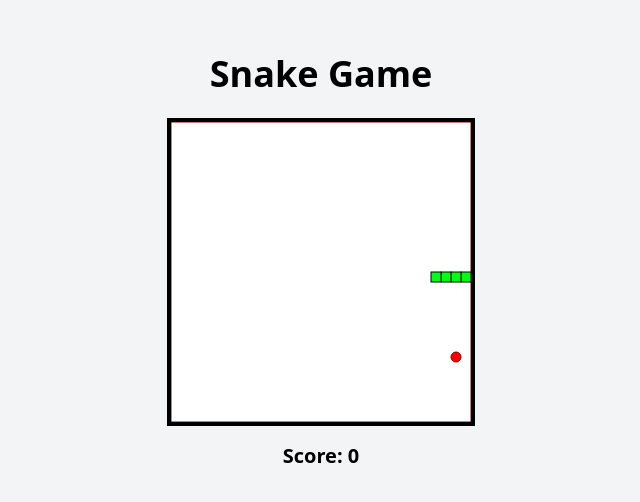
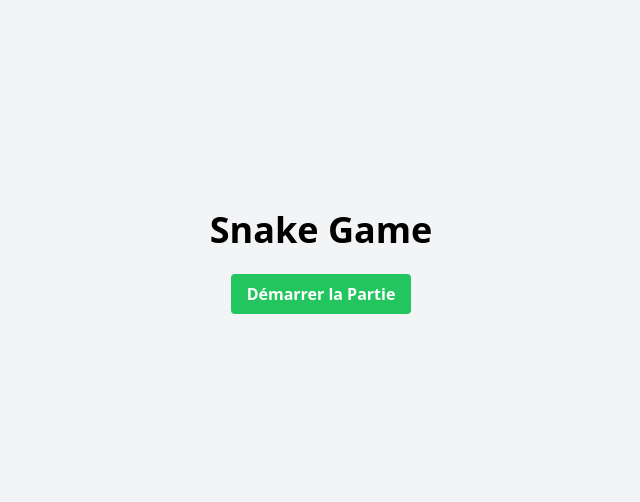
Before and after one commit to julienyassef/snake-s-game, a React (Create React App) app: page / in a window 1280 px wide. Shown: the part 138-640 px from the top of the page, without its empty margins (319-959 px from the left). Built offline with nearby package versions, Linux system fonts and the light colour scheme.

Commit message:
création bouton démarrer

```diff
--- a/src/App.tsx
+++ b/src/App.tsx
@@ -1,6 +1,8 @@
 import React, { useState, useEffect, useCallback } from 'react';
 import GameBoard from './components/GameBoard/GameBoard';
 import Score from './components/Score/Score';
+import StartButton from './components/StartButton';
+
 interface SnakePart {
   x: number;
   y: number;
@@ -18,7 +20,13 @@ const App: React.FC = () => {
   const [pommeX, setPommeX] = useState(0);
   const [pommeY, setPommeY] = useState(0);
   const [score, setScore] = useState(0);
-  const [stopGame, setStopGame] = useState(false);
+  const [stopGame, setStopGame] = useState(true);
+  const [isGameStarted, setIsGameStarted] = useState(false);
+
+  const startGame = () => {
+    setIsGameStarted(true);
+    setStopGame(false);
+  };
 
   // Fonction pour générer une position aléatoire
   const randomPosition = () => {
@@ -39,8 +47,8 @@ const App: React.FC = () => {
 
   const handleGameOver = () => {
     setStopGame(true);
-    alert('Game Over! Appuyez sur "OK" pour recommencer.');
-    window.location.reload();
+    // alert('Game Over! Appuyez sur "OK" pour recommencer.');
+    // window.location.reload();
   };
 
   const handleSnakeMove = (newSnake: SnakePart[]) => {
@@ -60,6 +68,10 @@ const App: React.FC = () => {
   return (
     <div className="flex flex-col items-center justify-center h-screen bg-gray-100">
       <h1 className="text-4xl font-bold mb-6">Snake Game</h1>
+      {!isGameStarted ? (
+        <StartButton onStart={startGame} />
+      ) : (
+        <>
           <GameBoard
             snake={snake}
             pommeX={pommeX}
@@ -73,6 +85,8 @@ const App: React.FC = () => {
             onDirectionChange={handleDirectionChange}
           />
           <Score score={score} />
+        </>
+      )}
     </div>
   );
 };
--- a/src/components/GameBoard/GameBoard.tsx
+++ b/src/components/GameBoard/GameBoard.tsx
@@ -141,10 +141,14 @@ const GameBoard: React.FC<GameBoardProps> = ({
   useEffect(() => {
     window.addEventListener('keydown', changerDirection); // Ajoute l'écouteur d'événements
     return () => window.removeEventListener('keydown', changerDirection); // Retire l'écouteur lors du démontage
-  }, [changerDirection]); // Dépendances
+  }, [changerDirection]);
 
   // Retourne l'élément canvas où le jeu est rendu
-  return <canvas ref={canvasRef} width={canvasSize} height={canvasSize} className="border-4 border-black"></canvas>;
+  return (
+    <div className="flex justify-center items-center ">
+      <canvas ref={canvasRef} width={canvasSize} height={canvasSize} className="" ></canvas>
+    </div>
+  );
 };
 
 export default GameBoard;
--- /dev/null
+++ b/src/components/StartButton.tsx
@@ -0,0 +1,18 @@
+import React from 'react';
+
+interface StartButtonProps {
+  onStart: () => void; // Fonction à appeler lorsque le bouton est cliqué
+}
+
+const StartButton: React.FC<StartButtonProps> = ({ onStart }) => {
+  return (
+    <button
+      onClick={onStart}
+      className="bg-green-500 text-white font-bold py-2 px-4 rounded"
+    >
+      Démarrer la Partie
+    </button>
+  );
+};
+
+export default StartButton;
```
Lines whose indentation alone changed are shown as unchanged.
